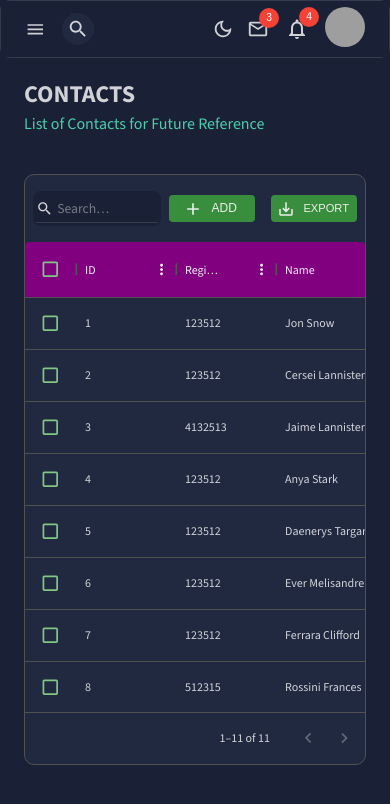
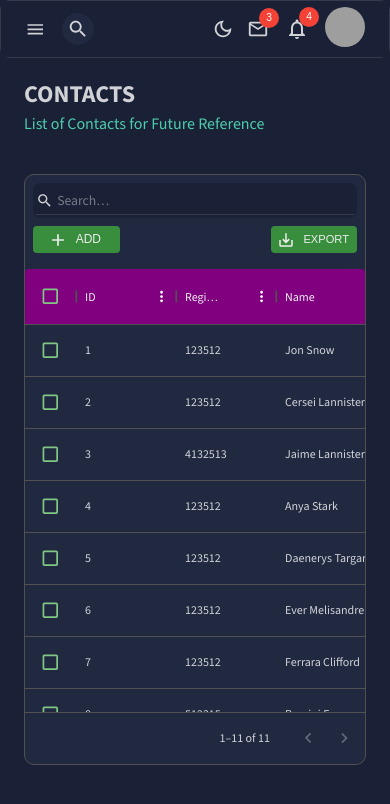
Before and after one commit to Maahmoud-Elsayed/Admin-Dashboard, a React (Vite) app: page /contacts in a window 390 px wide. Shown: the top 804 px of the page. Built offline with nearby package versions, Linux system fonts and the light colour scheme; grey boxes are pictures that could not be loaded.

Commit message:
Improved mobile screen response

```diff
--- a/src/components/calendar/CalendarEvents.tsx
+++ b/src/components/calendar/CalendarEvents.tsx
@@ -2,7 +2,7 @@ import { useState } from "react";
 import FullCalendar from "@fullcalendar/react";
 import dayGridPlugin from "@fullcalendar/daygrid";
 import timeGridPlugin from "@fullcalendar/timegrid";
-import interactionPlugin from "@fullcalendar/interaction";
+import interactionPlugin, { DateClickArg } from "@fullcalendar/interaction";
 import listPlugin from "@fullcalendar/list";
 import {
   Box,
@@ -13,16 +13,17 @@ import {
   Paper,
   Stack,
   Typography,
+  useMediaQuery,
   useTheme,
 } from "@mui/material";
 import {
-  DateSelectArg,
   EventApi,
   EventClickArg,
   formatDate,
 } from "@fullcalendar/core/index.js";
 import DeleteEventModal from "../modals/DeleteEventModal";
 import AddEventModal from "../modals/AddEventModal";
+import { randomId } from "@mui/x-data-grid-generator";
 
 const CalendarEvents = () => {
   const theme = useTheme();
@@ -32,23 +33,24 @@ const CalendarEvents = () => {
   );
   const [isDeleteEventDialogOpen, setIsDeleteEventDialogOpen] = useState(false);
   const [isAddEventDialogOpen, setAddEventDialogOpen] = useState(false);
-  const [selectedDate, setSelectedDate] = useState<DateSelectArg | null>(null);
+  const [selectedDate, setSelectedDate] = useState<DateClickArg | null>(null);
 
-  const handleDateClick = (selected: DateSelectArg) => {
-    setSelectedDate(selected);
+  const isLargeMobile = useMediaQuery("(max-width:600px)");
+
+  const handleDateClick = (info: DateClickArg) => {
+    setSelectedDate(info);
     setAddEventDialogOpen(true);
   };
-
   const handleAddEvent = (title: string) => {
     const calendarApi = selectedDate?.view.calendar;
     calendarApi?.unselect();
 
     if (title && selectedDate) {
+      const id = randomId();
       calendarApi?.addEvent({
-        id: `${selectedDate.start}-${title}`,
+        id: id,
         title: title,
-        start: selectedDate.startStr,
-        end: selectedDate.endStr,
+        start: selectedDate.dateStr,
         allDay: selectedDate.allDay,
       });
     }
@@ -89,7 +91,6 @@ const CalendarEvents = () => {
           sx={{
             flexShrink: 0,
             width: { xs: "100%", md: "20%" },
-            p: "15px 0 15px 15px",
             maxHeight: { md: "calc(75vh + 30px)" },
             minHeight: { md: "calc(75vh + 30px)" },
           }}
@@ -102,7 +103,7 @@ const CalendarEvents = () => {
               overflowY: "auto",
               overflowX: "hidden",
               maxHeight: { md: "calc(100% - 40px)" },
-              pr: "15px",
+              p: "15px",
             }}
           >
             <List>
@@ -148,7 +149,6 @@ const CalendarEvents = () => {
             </List>
           </Box>
         </Paper>
-
         <Box
           flexGrow={1}
           sx={{
@@ -170,14 +170,19 @@ const CalendarEvents = () => {
               headerToolbar={{
                 left: "prev,next today",
                 center: "title",
-                right: "dayGridMonth,timeGridWeek,timeGridDay,listMonth",
+                right: `${
+                  isLargeMobile
+                    ? "dayGridMonth,timeGridDay,listMonth"
+                    : "dayGridMonth,timeGridWeek,timeGridDay,listMonth"
+                }`,
               }}
               initialView="dayGridMonth"
+              selectLongPressDelay={200}
               editable={true}
               selectable={true}
               selectMirror={true}
               dayMaxEvents={true}
-              select={handleDateClick}
+              dateClick={handleDateClick}
               eventClick={handleEventClick}
               eventsSet={handleEvents}
               initialEvents={[
@@ -190,7 +195,7 @@ const CalendarEvents = () => {
                   id: "5123",
                   title: "Timed event",
                   date:
-                    new Date().toISOString().replace(/T.*$/, "") + "T12:00:00",
+                    new Date().toISOString().replace(/T.*$/, "") + "T24:00:00",
                 },
               ]}
             />
@@ -201,6 +206,7 @@ const CalendarEvents = () => {
         isOpen={isDeleteEventDialogOpen}
         onClose={handleCloseModal}
         onConfirm={handleConfirmDelete}
+        title="event"
       />
       <AddEventModal
         open={isAddEventDialogOpen}
--- a/src/components/modals/AddEventModal.tsx
+++ b/src/components/modals/AddEventModal.tsx
@@ -15,11 +15,7 @@ type AddEventModalProps = {
   onConfirm: (title: string) => void;
 };
 
-const AddEventModal = ({
-  open,
-  onClose,
-  onConfirm,
-}: AddEventModalProps) => {
+const AddEventModal = ({ open, onClose, onConfirm }: AddEventModalProps) => {
   const [eventTitle, setEventTitle] = useState("");
   const [error, setError] = useState<string | null>(null);
 
@@ -46,9 +42,10 @@ const AddEventModal = ({
       maxWidth="sm"
       PaperProps={{
         sx: {
-          borderRadius: "8px", // Adjust the border radius as needed
+          borderRadius: "8px",
         },
       }}
+      sx={{ zIndex: 9999 }}
     >
       <DialogTitle variant="h3" color="secondary">
         Event Title
@@ -69,10 +66,15 @@ const AddEventModal = ({
         />
       </DialogContent>
       <DialogActions sx={{ mr: 2 }}>
-        <Button variant="contained" color="primary" onClick={onClose} >
+        <Button variant="contained" color="primary" onClick={onClose}>
           Cancel
         </Button>
-        <Button variant="contained" onClick={handleConfirm} color="success" sx={{color:"grey.100"}}>
+        <Button
+          variant="contained"
+          onClick={handleConfirm}
+          color="success"
+          sx={{ color: "grey.100" }}
+        >
           Confirm
         </Button>
       </DialogActions>
--- a/src/components/modals/DeleteEventModal.tsx
+++ b/src/components/modals/DeleteEventModal.tsx
@@ -11,11 +11,13 @@ type DeleteEventModalProps = {
   isOpen: boolean;
   onClose: () => void;
   onConfirm: () => void;
+  title:string
 };
 const DeleteEventModal = ({
   isOpen,
   onClose,
   onConfirm,
+  title,
 }: DeleteEventModalProps) => {
   return (
     <Dialog
@@ -24,11 +26,12 @@ const DeleteEventModal = ({
       maxWidth="sm"
       open={isOpen}
       onClose={onClose}
+      sx={{ zIndex: 9999 }}
     >
       <DialogTitle variant="h3" color="secondary">
         Confirm
       </DialogTitle>
-      <DialogContent>Are you sure you want to delete the event?</DialogContent>
+      <DialogContent>Are you sure you want to delete the {title} ?</DialogContent>
       <DialogActions>
         <Button variant="contained" color="primary" onClick={onClose}>
           Cancel
--- a/src/components/tables/TableLayout.tsx
+++ b/src/components/tables/TableLayout.tsx
@@ -132,13 +132,21 @@ const TableLayout = ({ mockData, columns }: TablePops) => {
         sx={{
           display: "flex",
           justifyContent: "space-between",
-          py: 2,
+          py: { xs: 1, sm: 2 },
           px: { xs: 1, sm: 2 },
-          flexDirection: "row-reverse",
+          flexDirection: { xs: "column", sm: "row" },
           flexWrap: "nowrap",
+          gap: { xs: 1, sm: 0 },
         }}
       >
-        <Box display="flex" gap={2}>
+        <GridToolbarQuickFilter />
+        <Box
+          display="flex"
+          gap={{ xs: 0, sm: 2 }}
+          justifyContent={{ xs: "space-between", sm: "end" }}
+          width="100%"
+          pb={{ xs: 1, sm: 0 }}
+        >
           <Button
             startIcon={<AddIcon fontSize="small" />}
             onClick={handleClick}
@@ -148,7 +156,6 @@ const TableLayout = ({ mockData, columns }: TablePops) => {
           </Button>
           <GridToolbarExport />
         </Box>
-        <GridToolbarQuickFilter />
       </GridToolbarContainer>
     );
   }
@@ -243,7 +250,7 @@ const TableLayout = ({ mockData, columns }: TablePops) => {
             backgroundColor: `${theme.palette.background.default}`,
             p: "3px",
             borderRadius: 2,
-            width: { xs: "50%", sm: "auto" },
+            width: { xs: "100%", sm: "auto" },
           },
           display: "grid",
           gridAutoColumns: "1fr",
@@ -272,6 +279,7 @@ const TableLayout = ({ mockData, columns }: TablePops) => {
         />
       </Box>
       <DeleteEventModal
+        title="user"
         isOpen={isDeleteConfirmationOpen}
         onClose={closeDeleteConfirmation}
         onConfirm={handleConfirmDelete}
--- a/src/index.css
+++ b/src/index.css
@@ -1,4 +1,4 @@
-@import url("https://fonts.googleapis.com/css2?family=Roboto:ital,wght@0,100;0,300;0,400;0,500;0,700;0,900;1,100;1,300;1,400;1,500;1,700;1,900&family=Source+Sans+3:wght@400;600;700&display=swap");
+@import url("https://fonts.googleapis.com/css2?family=Source+Sans+3:wght@400;600;700&display=swap");
 
 html,
 body,
@@ -23,11 +23,9 @@ body,
   background: #e0e0e0;
 }
 
-
 ::-webkit-scrollbar-thumb {
   background: #888;
 }
-
 
 ::-webkit-scrollbar-thumb:hover {
   background: #555;
```
